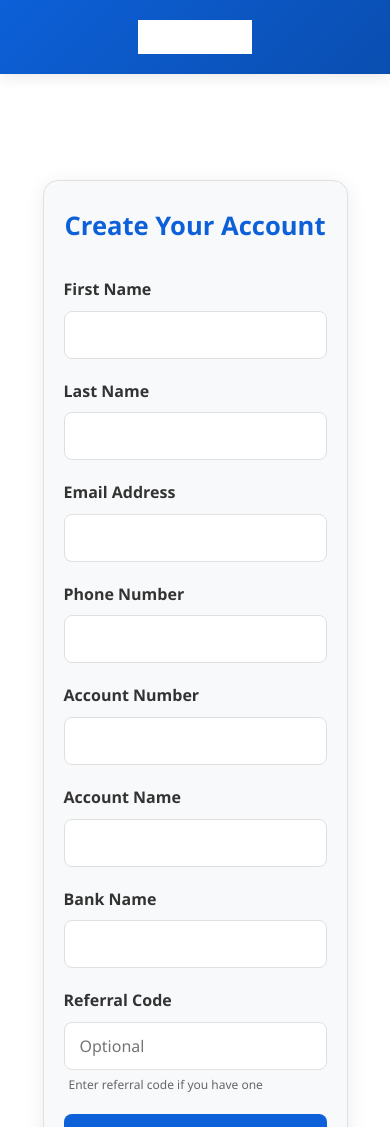
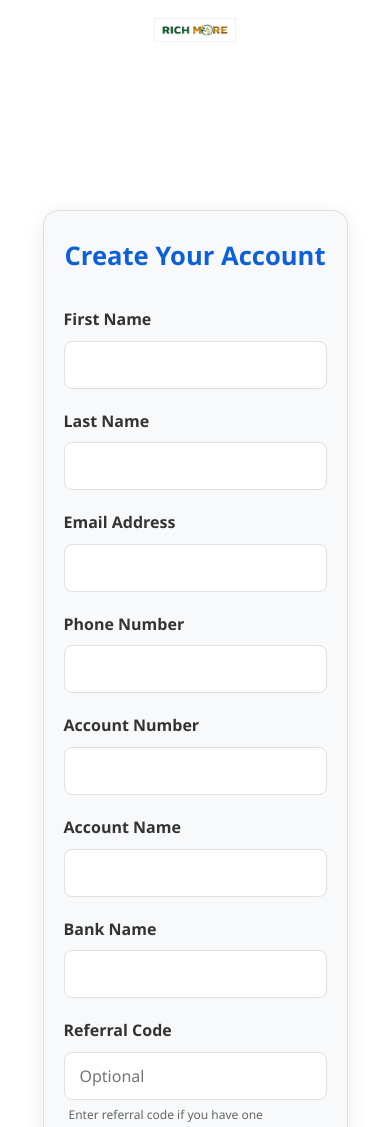
Before and after one commit to mnonike/Rich-more-, a website: page public/user/signup.html in a window 390 px wide. Shown: the top 1127 px of the page. Drawn offline with nearby package versions, Linux system fonts and the light colour scheme; files whose address does not match are found by name.

Commit message:
signup.html

```diff
--- a/public/user/signup.html
+++ b/public/user/signup.html
@@ -291,6 +291,7 @@
             color: var(--primary-color);
         }
         /* Top Logo Banner for Signup */
+./* Top Logo Banner Styling */
 .top-logo-banner {
     background: linear-gradient(135deg, var(--primary-color), var(--primary-dark));
     padding: 12px 0;
@@ -312,6 +313,9 @@
     justify-content: center;
     align-items: center;
     height: 50px;
+    max-width: 1200px;
+    margin: 0 auto;
+    padding: 0 20px;
 }
 
 .top-logo-banner img {
@@ -319,12 +323,67 @@
     width: auto;
     max-width: 100%;
     object-fit: contain;
-    filter: brightness(0) invert(1);
+    transition: all 0.3s ease;
+}
+
+/* Hover effect for logo */
+.top-logo-banner a:hover img {
+    transform: scale(1.05);
+    opacity: 0.9;
 }
 
 /* Adjust signup section padding for banner */
 .signup-section {
-    padding-top: 180px; /* Increased to accommodate both banners */
+    padding-top: 180px;
+}
+
+/* Responsive adjustments */
+@media (max-width: 768px) {
+    .top-logo-banner {
+        padding: 10px 0;
+    }
+
+    .top-logo-banner .container {
+        height: 45px;
+        padding: 0 15px;
+    }
+
+    .top-logo-banner img {
+        height: 30px;
+    }
+
+    .signup-section {
+        padding-top: 160px;
+    }
+}
+
+@media (max-width: 480px) {
+    .top-logo-banner .container {
+        height: 40px;
+    }
+
+    .top-logo-banner img {
+        height: 25px;
+    }
+
+    .signup-section {
+        padding-top: 150px;
+    }
+}
+
+/* Optional: Add loading state */
+.top-logo-banner img {
+    opacity: 1;
+    transition: opacity 0.3s ease;
+}
+
+.top-logo-banner img.loading {
+    opacity: 0.5;
+}
+
+/* Optional: Add active state for current page */
+.top-logo-banner.active {
+    background: linear-gradient(135deg, var(--primary-dark), var(--primary-color));
 }
     </style>
 </head>
```
